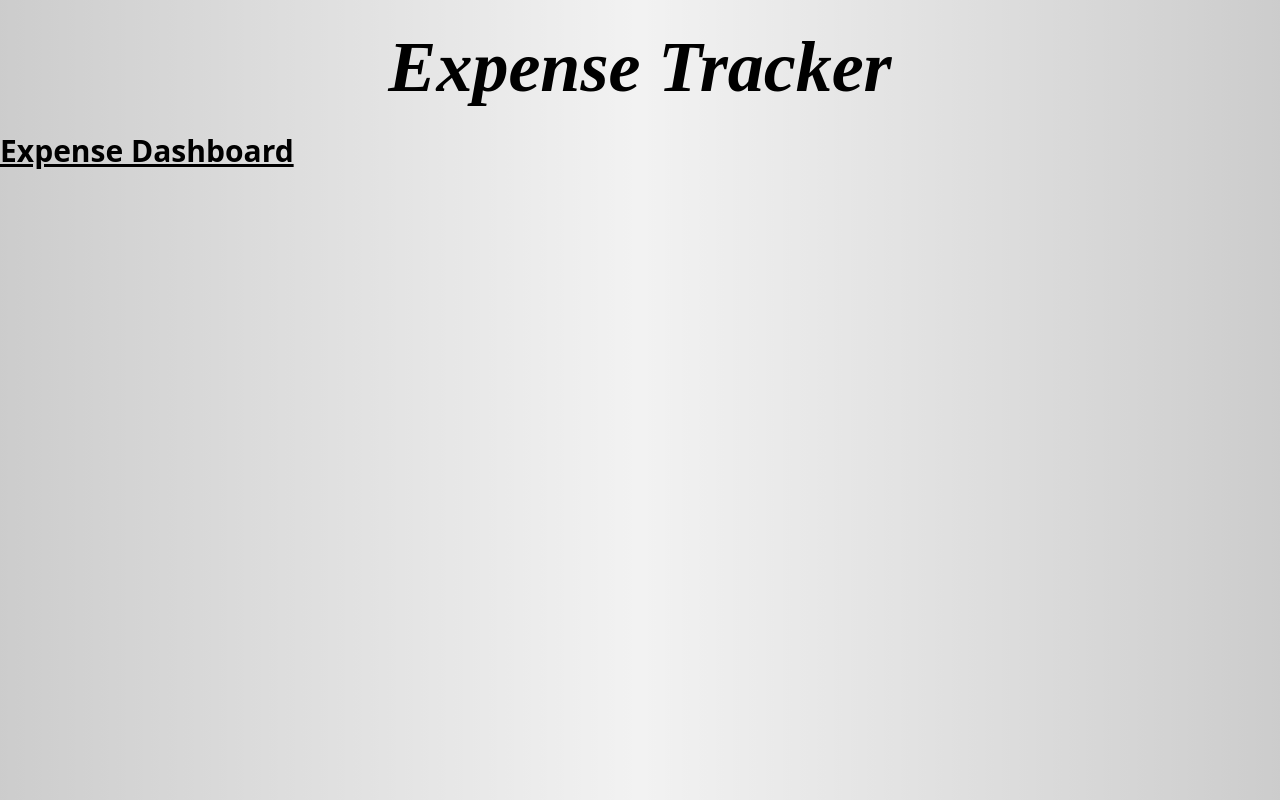
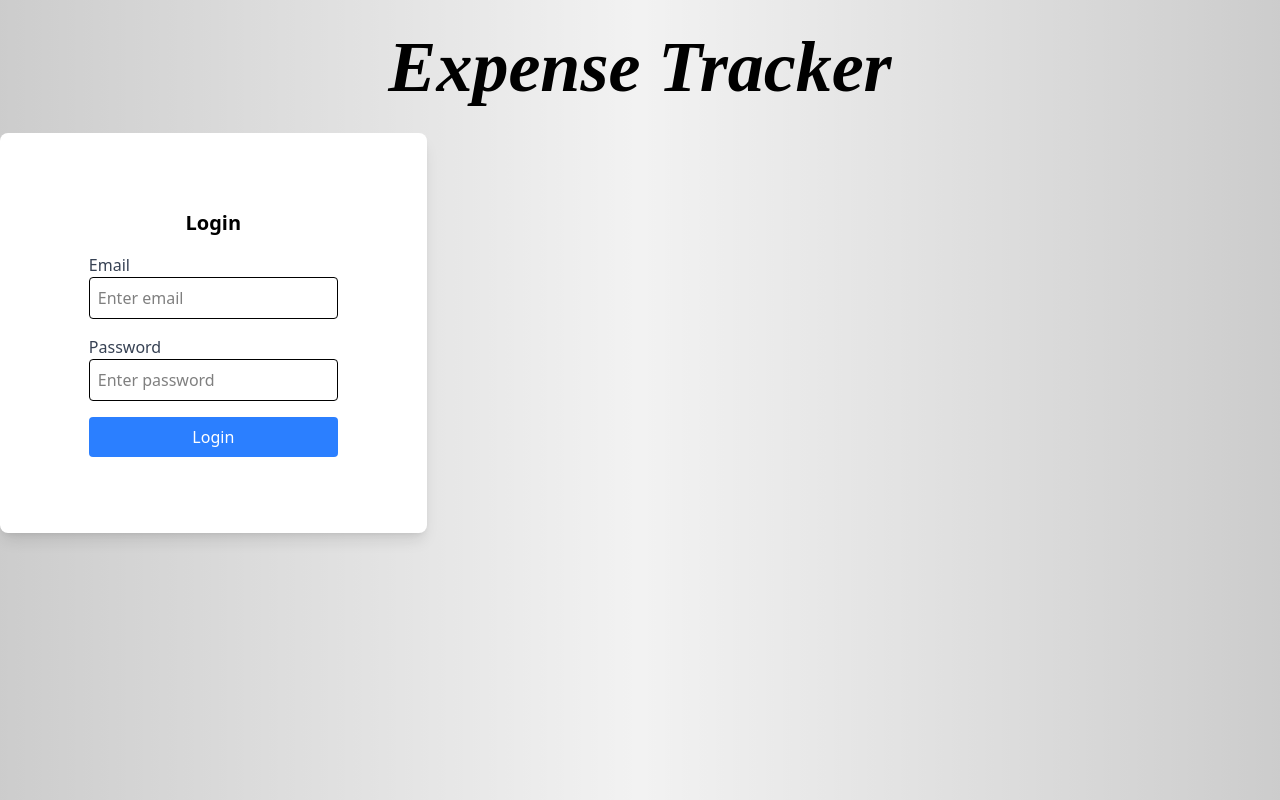
Before and after one commit to ADKeiber/VueJSExploration, a Vue app in the folder ExpenseTracker/: page / in a window 1280 px wide. Built offline with nearby package versions, Linux system fonts and the light colour scheme.

Commit message:
login modal

```diff
--- a/ExpenseTracker/src/App.vue
+++ b/ExpenseTracker/src/App.vue
@@ -13,7 +13,7 @@
       <h1 class="header font-bold text-7xl text-center">Expense Tracker</h1>
     </div>
 
-    <LoginModal v-if="loggedIn"></LoginModal>
+    <LoginModal v-if="!loggedIn"></LoginModal>
     <ExpenseDashboard v-else></ExpenseDashboard>
   </div>
 </template>
--- a/ExpenseTracker/src/components/LoginModal.vue
+++ b/ExpenseTracker/src/components/LoginModal.vue
@@ -3,9 +3,24 @@
 </script>
 
 <template>
-  <h1 class="text-3xl font-bold underline">Login Module</h1>
-  <div class="h-3">
-    <input></input>
+  <div class="bg-white p-6 rounded-lg shadow-lg w-1/3 h-3/6 flex justify-center items-center flex-col">
+    <div class="flex justify-between items-center mb-4">
+      <h2 class="text-xl font-semibold">Login</h2>
+    </div>
+
+    <form>
+      <div class="mb-4">
+        <label class="block text-gray-700">Email</label>
+        <input type="email" class="w-full p-2 border rounded focus:ring-2 focus:ring-blue-500" placeholder="Enter email">
+      </div>
+      <div class="mb-4">
+        <label class="block text-gray-700">Password</label>
+        <input type="password" class="w-full p-2 border rounded focus:ring-2 focus:ring-blue-500" placeholder="Enter password">
+      </div>
+      <button type="submit" class="w-full bg-blue-500 text-white py-2 rounded hover:bg-blue-600">
+        Login
+      </button>
+    </form>
   </div>
 </template>
 
```
